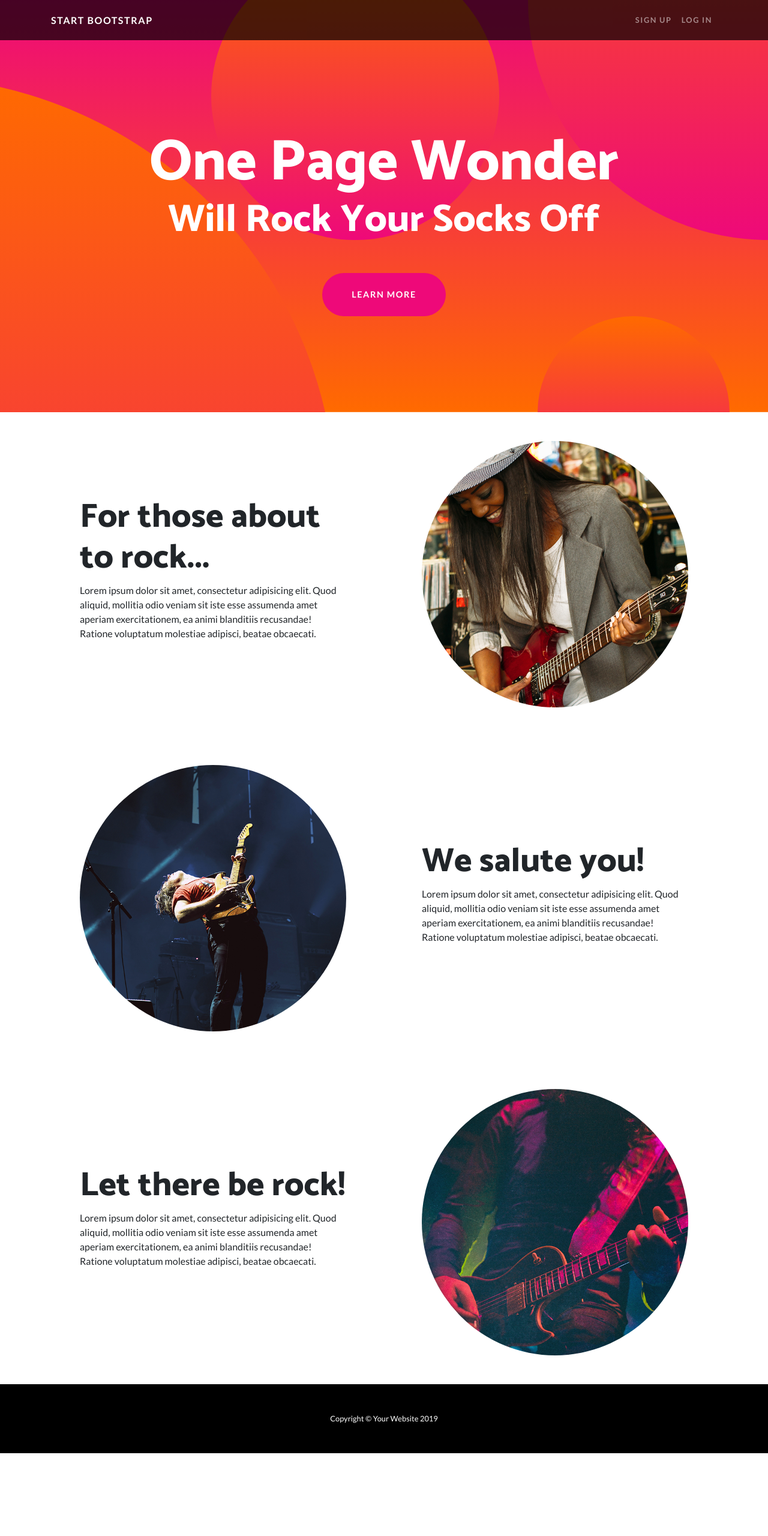
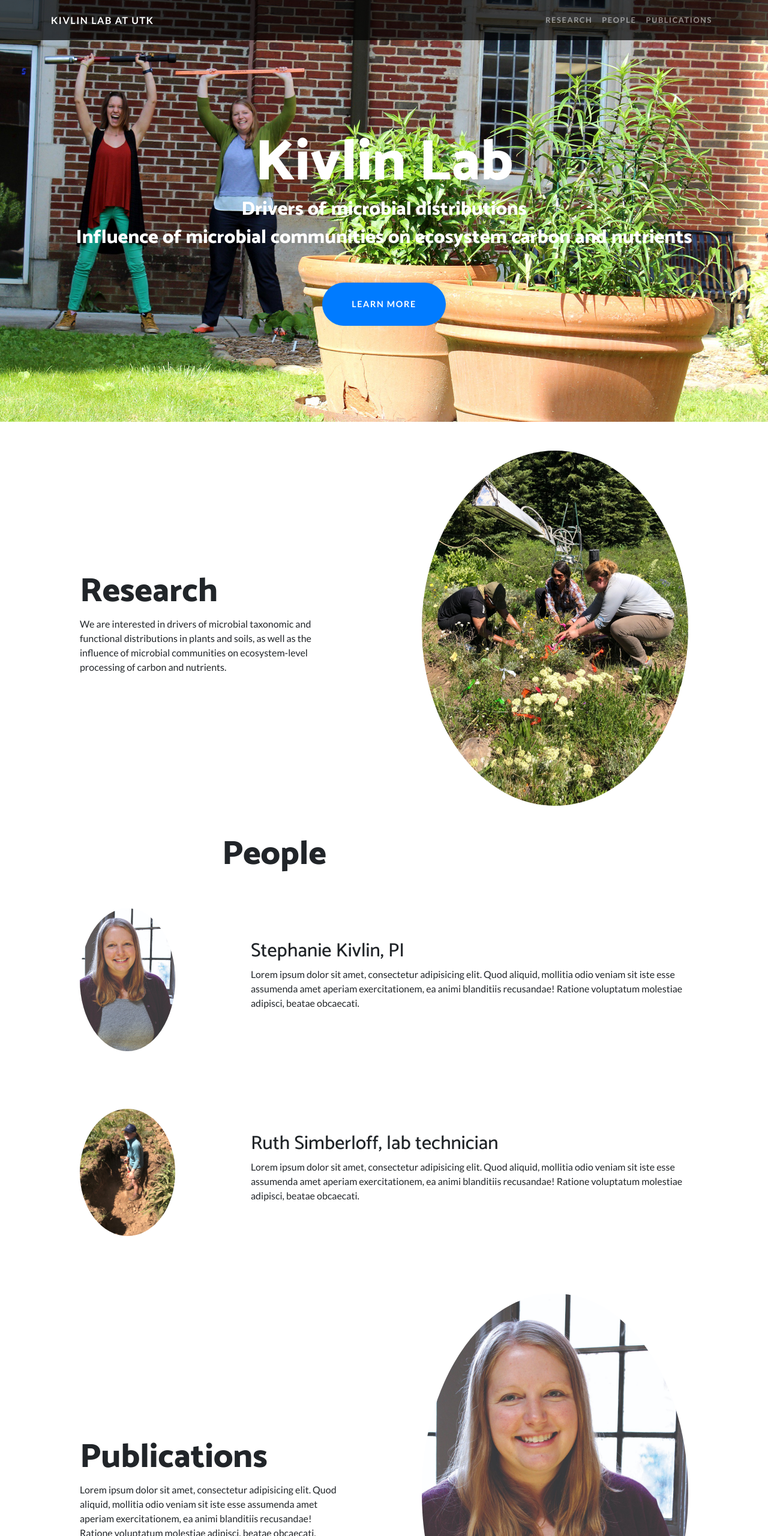
Before and after one commit to rsimberloff/rsimberloff.github.io, a website: page index.html in a window 1280 px wide. Shown: the top 2560 px of the page at 60% size. Before the commit the page ends 2422 px from the top, so only its background shows below. Drawn offline with Linux system fonts and the light colour scheme; files whose address does not match are found by name.

Commit message:
Site customizations

```diff
--- a/css/one-page-wonder.css
+++ b/css/one-page-wonder.css
@@ -11,12 +11,19 @@ body {
 h1,
 h2,
 h3,
-h4,
-h5,
-h6 {
+h4
+ {
   font-family: 'Catamaran';
   font-weight: 800 !important;
 }
+
+h5,
+h6
+  {
+  font-family: 'Catamaran';
+  font-weight: 500 !important;
+  font-size: 2rem;
+ }
 
 .btn-xl {
   text-transform: uppercase;
@@ -59,7 +66,8 @@ header.masthead {
   overflow: hidden;
   padding-top: calc(7rem + 72px);
   padding-bottom: 7rem;
-  background: linear-gradient(0deg, #ff6a00 0%, #ee0979 100%);
+  background:#256B44;
+  background-image: url(img/labsitedabney.jpeg);
   background-repeat: no-repeat;
   background-position: center center;
   background-attachment: scroll;
@@ -79,39 +87,10 @@ header.masthead .masthead-content .masthead-subheading {
   font-size: 2rem;
 }
 
-header.masthead .bg-circle {
-  z-index: 0;
-  position: absolute;
-  border-radius: 100%;
-  background: linear-gradient(0deg, #ee0979 0%, #ff6a00 100%);
-}
-
-header.masthead .bg-circle-1 {
-  height: 90rem;
-  width: 90rem;
-  bottom: -55rem;
-  left: -55rem;
-}
-
-header.masthead .bg-circle-2 {
-  height: 50rem;
-  width: 50rem;
-  top: -25rem;
-  right: -25rem;
-}
-
-header.masthead .bg-circle-3 {
-  height: 20rem;
-  width: 20rem;
-  bottom: -10rem;
-  right: 5%;
-}
-
-header.masthead .bg-circle-4 {
-  height: 30rem;
-  width: 30rem;
-  top: -5rem;
-  right: 35%;
+header .header-site{
+   background: url('img/labsitedabney.jpeg');
+   position: static;
+  background-size: cover;
 }
 
 @media (min-width: 992px) {
@@ -127,34 +106,6 @@ header.masthead .bg-circle-4 {
   }
 }
 
-.bg-primary {
-  background-color: #ee0979 !important;
+html {
+  scroll-behavior: smooth;
 }
-
-.btn-primary {
-  background-color: #ee0979;
-  border-color: #ee0979;
-}
-
-.btn-primary:active, .btn-primary:focus, .btn-primary:hover {
-  background-color: #bd0760 !important;
-  border-color: #bd0760 !important;
-}
-
-.btn-primary:focus {
-  box-shadow: 0 0 0 0.2rem rgba(238, 9, 121, 0.5);
-}
-
-.btn-secondary {
-  background-color: #ff6a00;
-  border-color: #ff6a00;
-}
-
-.btn-secondary:active, .btn-secondary:focus, .btn-secondary:hover {
-  background-color: #cc5500 !important;
-  border-color: #cc5500 !important;
-}
-
-.btn-secondary:focus {
-  box-shadow: 0 0 0 0.2rem rgba(255, 106, 0, 0.5);
-}
--- a/index.html
+++ b/index.html
@@ -8,36 +8,40 @@
   <meta name="description" content="">
   <meta name="author" content="">
 
-  <title>One Page Wonder - Start Bootstrap Template</title>
+  <title>Kivlin Lab</title>
 
   <!-- Bootstrap core CSS -->
-  <link href="vendor/bootstrap/css/bootstrap.min.css" rel="stylesheet">
+  <link href="vendor/bootstrap/css/bootstrap.css" rel="stylesheet">
 
   <!-- Custom fonts for this template -->
   <link href="https://fonts.googleapis.com/css?family=Catamaran:100,200,300,400,500,600,700,800,900" rel="stylesheet">
   <link href="https://fonts.googleapis.com/css?family=Lato:100,100i,300,300i,400,400i,700,700i,900,900i" rel="stylesheet">
 
   <!-- Custom styles for this template -->
-  <link href="css/one-page-wonder.min.css" rel="stylesheet">
+  <link href="css/one-page-wonder.css" rel="stylesheet">
 
 </head>
 
 <body>
 
+
   <!-- Navigation -->
   <nav class="navbar navbar-expand-lg navbar-dark navbar-custom fixed-top">
     <div class="container">
-      <a class="navbar-brand" href="#">Start Bootstrap</a>
+      <a class="navbar-brand" href="#">Kivlin Lab at UTK</a>
       <button class="navbar-toggler" type="button" data-toggle="collapse" data-target="#navbarResponsive" aria-controls="navbarResponsive" aria-expanded="false" aria-label="Toggle navigation">
         <span class="navbar-toggler-icon"></span>
       </button>
       <div class="collapse navbar-collapse" id="navbarResponsive">
         <ul class="navbar-nav ml-auto">
           <li class="nav-item">
-            <a class="nav-link" href="#">Sign Up</a>
+            <a class="nav-link" href="#Research">Research</a>
           </li>
           <li class="nav-item">
-            <a class="nav-link" href="#">Log In</a>
+            <a class="nav-link" href="#People">People</a>
+          </li>
+          <li class="nav-item">
+            <a class="nav-link" href="#Publications">Publications</a>
           </li>
         </ul>
       </div>
@@ -47,28 +51,71 @@
   <header class="masthead text-center text-white">
     <div class="masthead-content">
       <div class="container">
-        <h1 class="masthead-heading mb-0">One Page Wonder</h1>
-        <h2 class="masthead-subheading mb-0">Will Rock Your Socks Off</h2>
+        <h1 class="masthead-heading mb-0">Kivlin Lab</h1>
+        <h2>Drivers of microbial distributions </h2>
+        <h2>Influence of microbial communities on ecosystem carbon and nutrients</h2>
         <a href="#" class="btn btn-primary btn-xl rounded-pill mt-5">Learn More</a>
       </div>
     </div>
-    <div class="bg-circle-1 bg-circle"></div>
-    <div class="bg-circle-2 bg-circle"></div>
-    <div class="bg-circle-3 bg-circle"></div>
-    <div class="bg-circle-4 bg-circle"></div>
   </header>
 
+  <a id="Research"></a>
   <section>
     <div class="container">
       <div class="row align-items-center">
         <div class="col-lg-6 order-lg-2">
           <div class="p-5">
-            <img class="img-fluid rounded-circle" src="img/01.jpg" alt="">
+            <img class="img-fluid rounded-circle" src="img/labsiteRMBL1.jpeg" alt="">
           </div>
         </div>
         <div class="col-lg-6 order-lg-1">
           <div class="p-5">
-            <h2 class="display-4">For those about to rock...</h2>
+            <h2 class="display-4">Research</h2>
+            <p>We are interested in drivers of microbial taxonomic and functional distributions in plants and soils, as well as the influence of microbial communities on ecosystem-level processing of carbon and nutrients.</p>
+          </div>
+        </div>
+      </div>
+    </div>
+  </section>
+
+
+  <a id="People"></a>
+  <section>
+    <div class="container">
+      <div class = "row align-items-end">
+        <div class="col-lg-3 order-lg-2">
+         <h2 class="display-4">People</h2>
+        </div>
+        <div class='col-lg-3 order-lg-1'></div>
+         <div class='col-lg-3 order-lg-3'></div>
+         <div class=navbarResponsive href="#"></div>
+       </div>
+    </div>
+    <div class="container">
+      <div class="row align-items-center">
+        <div class="col-lg-3">
+          <div class="p-5">
+            <img class="img-fluid rounded-circle" src="img/labsitestephportrait.jpeg" alt="">
+          </div>
+        </div>
+        <div class="col-lg-9">
+          <div class="p-5">
+            <h5 class="display-5">Stephanie Kivlin, PI</h5>
+            <p>Lorem ipsum dolor sit amet, consectetur adipisicing elit. Quod aliquid, mollitia odio veniam sit iste esse assumenda amet aperiam exercitationem, ea animi blanditiis recusandae! Ratione voluptatum molestiae adipisci, beatae obcaecati.</p>
+          </div>
+        </div>
+      </div>
+    </div>
+     <div class="container">
+      <div class="row align-items-center">
+        <div class="col-lg-3">
+          <div class="p-5">
+            <img class="img-fluid rounded-circle" src="img/labsiteRMBLruth.jpeg" alt="">
+          </div>
+        </div>
+        <div class="col-lg-9">
+          <div class="p-5">
+            <h5 class="display-5">Ruth Simberloff, lab technician</h5>
             <p>Lorem ipsum dolor sit amet, consectetur adipisicing elit. Quod aliquid, mollitia odio veniam sit iste esse assumenda amet aperiam exercitationem, ea animi blanditiis recusandae! Ratione voluptatum molestiae adipisci, beatae obcaecati.</p>
           </div>
         </div>
@@ -76,35 +123,20 @@
     </div>
   </section>
 
-  <section>
-    <div class="container">
-      <div class="row align-items-center">
-        <div class="col-lg-6">
-          <div class="p-5">
-            <img class="img-fluid rounded-circle" src="img/02.jpg" alt="">
-          </div>
-        </div>
-        <div class="col-lg-6">
-          <div class="p-5">
-            <h2 class="display-4">We salute you!</h2>
-            <p>Lorem ipsum dolor sit amet, consectetur adipisicing elit. Quod aliquid, mollitia odio veniam sit iste esse assumenda amet aperiam exercitationem, ea animi blanditiis recusandae! Ratione voluptatum molestiae adipisci, beatae obcaecati.</p>
-          </div>
-        </div>
-      </div>
-    </div>
-  </section>
 
+
+  <a id="Publications"></a>
   <section>
     <div class="container">
       <div class="row align-items-center">
         <div class="col-lg-6 order-lg-2">
           <div class="p-5">
-            <img class="img-fluid rounded-circle" src="img/03.jpg" alt="">
+            <img class="img-fluid rounded-circle" src="img/labsitestephportrait.jpeg" alt="">
           </div>
         </div>
         <div class="col-lg-6 order-lg-1">
           <div class="p-5">
-            <h2 class="display-4">Let there be rock!</h2>
+            <h2 class="display-4">Publications</h2>
             <p>Lorem ipsum dolor sit amet, consectetur adipisicing elit. Quod aliquid, mollitia odio veniam sit iste esse assumenda amet aperiam exercitationem, ea animi blanditiis recusandae! Ratione voluptatum molestiae adipisci, beatae obcaecati.</p>
           </div>
         </div>
@@ -115,7 +147,7 @@
   <!-- Footer -->
   <footer class="py-5 bg-black">
     <div class="container">
-      <p class="m-0 text-center text-white small">Copyright &copy; Your Website 2019</p>
+      <p class="m-0 text-center text-white small">Copyright &copy; Stephanie Kivlin 2020</p>
     </div>
     <!-- /.container -->
   </footer>
```
Also changed, not shown: img/labsiteRMBL1.jpeg (added), img/labsiteRMBLruth.jpeg (added), img/labsitedabney.jpeg (added), img/labsiteheader.jpeg (added), img/labsitestephportrait.jpeg (added), 1 other file.
